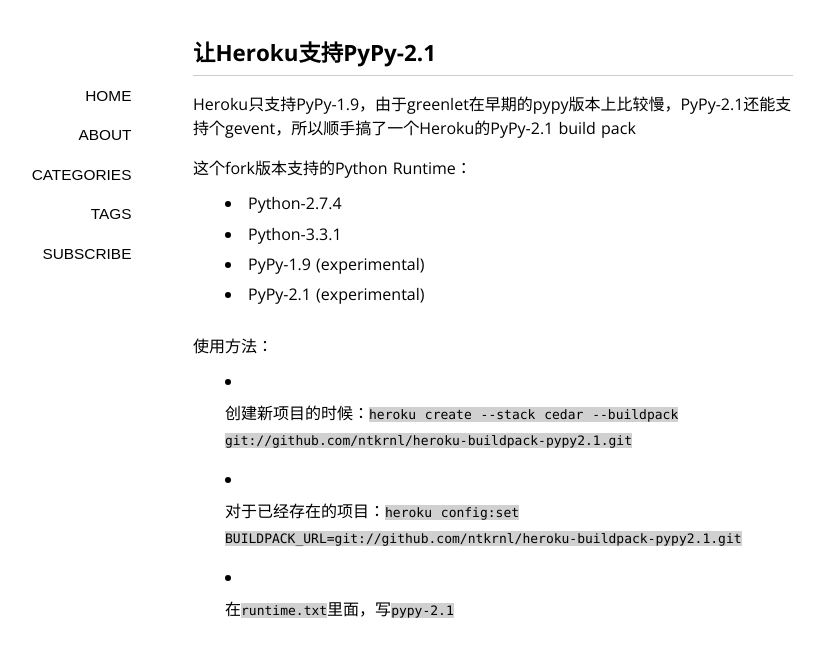
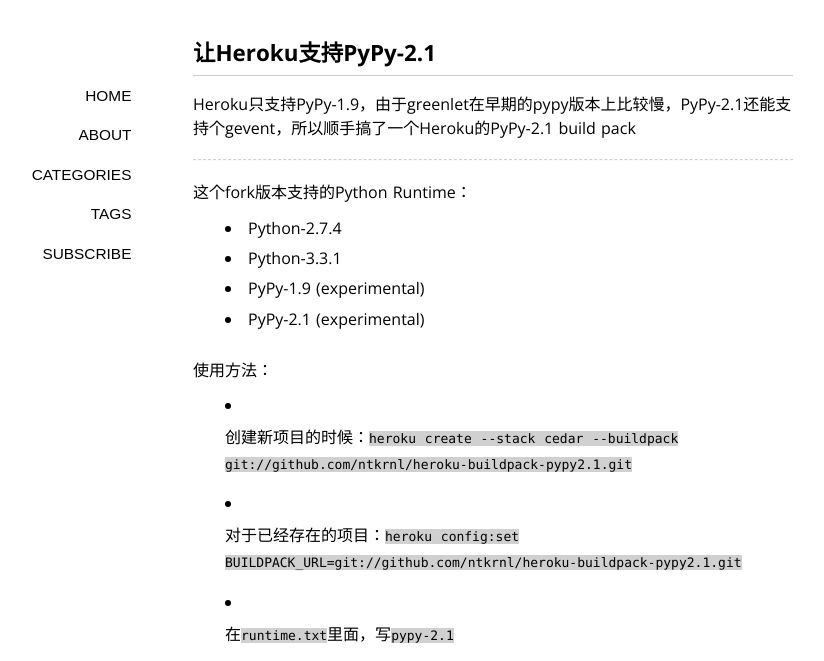
Before and after one commit to ntkrnl/ntkrnl.github.io, a Jekyll site: the page built from _posts/2013-10-29-heroku-build-pack-pypy-2.1.markdown, in a window 1280 px wide. Shown: the top 661 px of the page, without its empty margins (147-971 px from the left). Built offline with Jekyll 4.4.1, drawn with Linux system fonts in a browser that asks for light colours; some web fonts are replaced; Markdown is read by kramdown in place of the engine named in the settings; comment, search, counter and statistics services are not loaded.

Commit message:
uper case

```diff
--- a/_posts/2013-09-27-gae-mongodb.markdown
+++ b/_posts/2013-09-27-gae-mongodb.markdown
@@ -47,7 +47,7 @@
     	mongodb = datastore_mongodb_stub.DatastoreMongoDBStub(os.environ['APPLICATION_ID'], False, 'datastore_v3', None, None, 'mongodb://xxxxxx', port)
     	apiproxy_stub_map.apiproxy.ReplaceStub('datastore_v3', mongodb)
 
-![](http://ww3.sinaimg.cn/large/7dea1af1tw1e91fmvcf2oj20n20os0vp.jpg)
+	![](http://ww3.sinaimg.cn/large/7dea1af1tw1e91fmvcf2oj20n20os0vp.jpg)
 
 
 - update到GAE测试是否运行成功
--- a/_posts/2013-10-29-heroku-build-pack-pypy-2.1.markdown
+++ b/_posts/2013-10-29-heroku-build-pack-pypy-2.1.markdown
@@ -13,6 +13,8 @@
 - PyPy
 ---
 Heroku只支持PyPy-1.9，由于greenlet在早期的pypy版本上比较慢，PyPy-2.1还能支持个gevent，所以顺手搞了一个Heroku的PyPy-2.1 build pack
+
+----------
 
 这个fork版本支持的Python Runtime：
 
@@ -32,11 +34,11 @@
 
 使用Tornado hello world， `ab -n 10000 -c 300`做了下性能测试
 
-- Python-2.7.4
+######Python-2.7.4
  ![](http://ww3.sinaimg.cn/large/7dea1af1tw1ea1f2snxvuj20ge0ghjt8.jpg)
-- PyPy-1.9
+######PyPy-1.9
  ![](http://ww2.sinaimg.cn/large/7dea1af1tw1ea1f2r6q37j20g80g5gnc.jpg)
-- PyPy-2.1
+######PyPy-2.1
 ![](http://ww4.sinaimg.cn/large/7dea1af1tw1ea1f2nn5hyj20gc0gcq48.jpg)
 
 可以看出和PyPy-2.1相比，Python-2.7.4和PyPy-1.9都是渣渣
```
